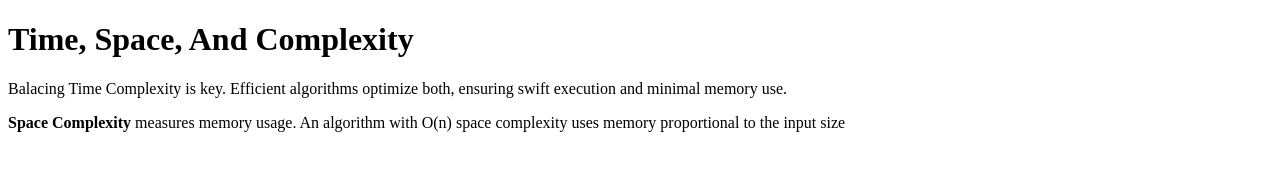
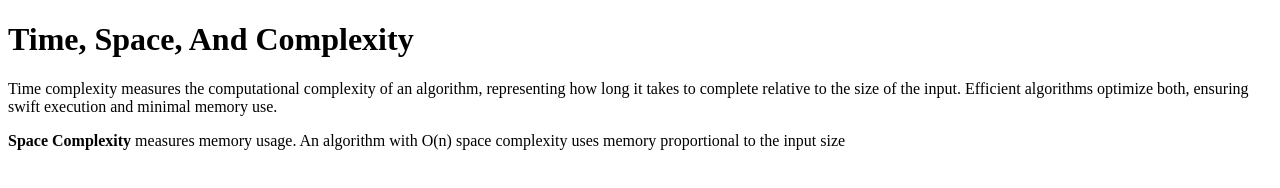
Before and after one commit to acciojob/time-and-space-complexity-624-urvashi, a website: page main.html in a window 1280 px wide. Drawn offline with Linux system fonts and the light colour scheme.

Commit message:
created a submission

```diff
--- a/main.html
+++ b/main.html
@@ -8,7 +8,7 @@
 
 <body>
 <h1>Time, Space, And Complexity</h1>
-<p>Balacing Time Complexity is key. Efficient algorithms optimize both, ensuring swift execution and minimal memory use.</p>
+<p>Time complexity measures the computational complexity of an algorithm, representing how long it takes to complete relative to the size of the input. Efficient algorithms optimize both, ensuring swift execution and minimal memory use.</p>
 <p><b>Space Complexity</b> measures memory usage. An algorithm with O(n) space complexity uses memory proportional to the input size</p>
 	<!-- the entire body must be written by student -->
     <script type="text/javascript" src="./script.js">
```
